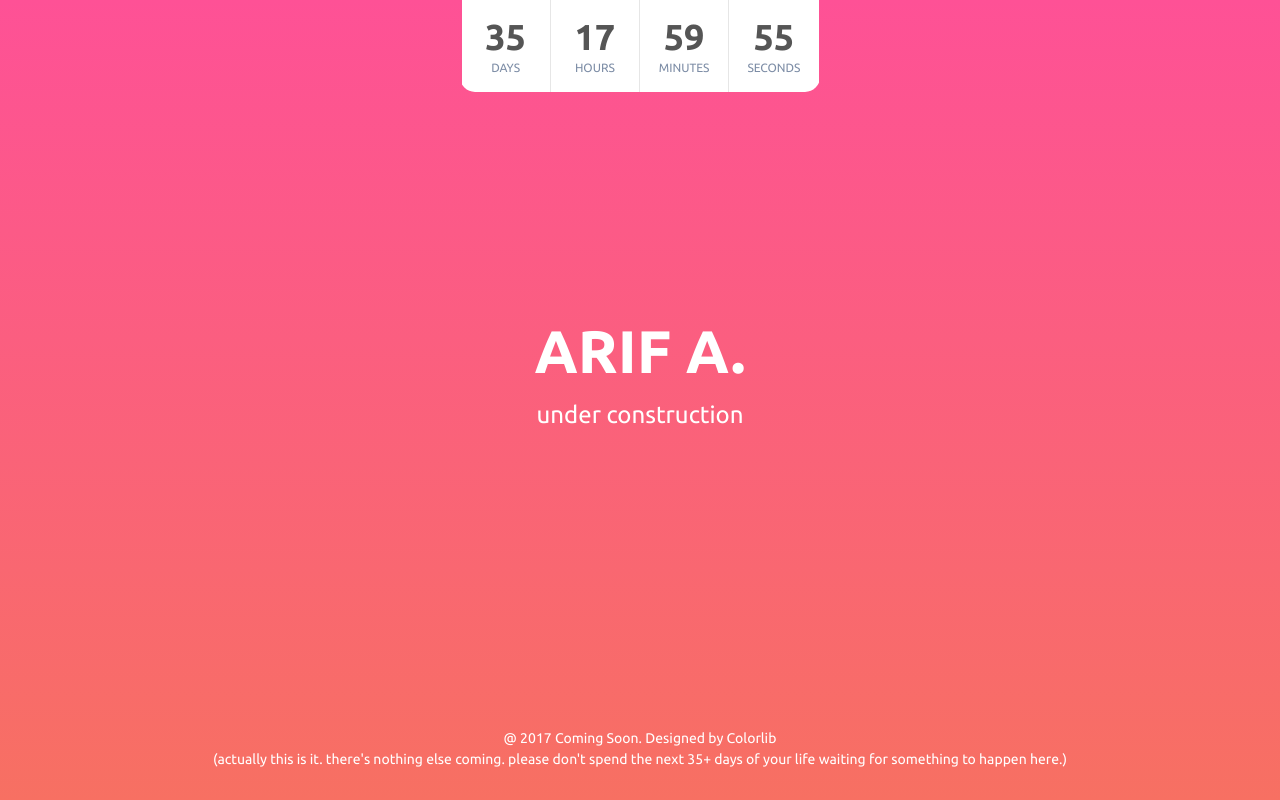
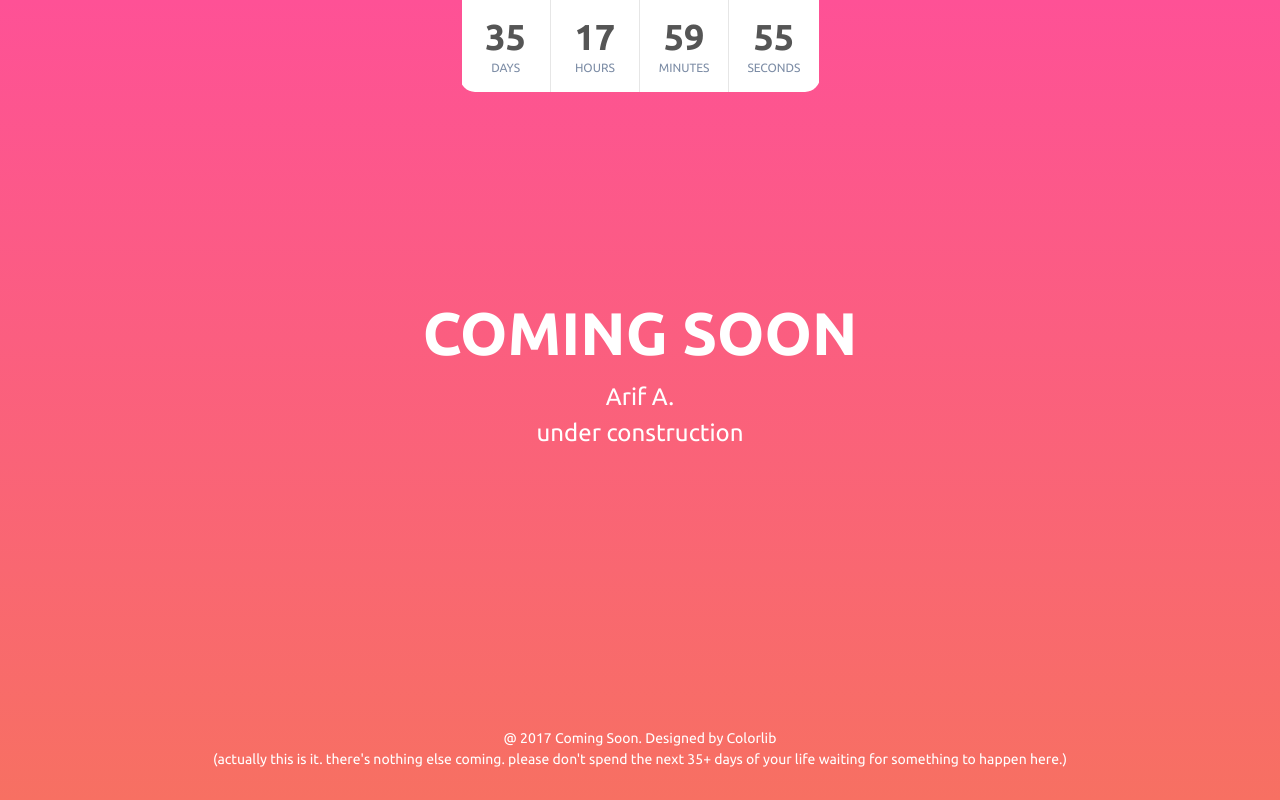
Before and after one commit to ArifAtan/arifatan.github.io, a plain HTML site: page index.html in a window 1280 px wide. Drawn offline with Linux system fonts and the light colour scheme.

Commit message:
coming soon final

```diff
--- a/index.html
+++ b/index.html
@@ -48,11 +48,11 @@
 
 		<div class="flex-col-c w-full p-t-50 p-b-80">
 			<h3 class="l1-txt1 txt-center p-b-10">
-				Arif A.
+				COMING SOON
 			</h3>
 
 			<p class="txt-center l1-txt2 p-b-43 wsize2">
-				under construction
+				Arif A. <br> under construction <br>
 			</p>
 
 
```
